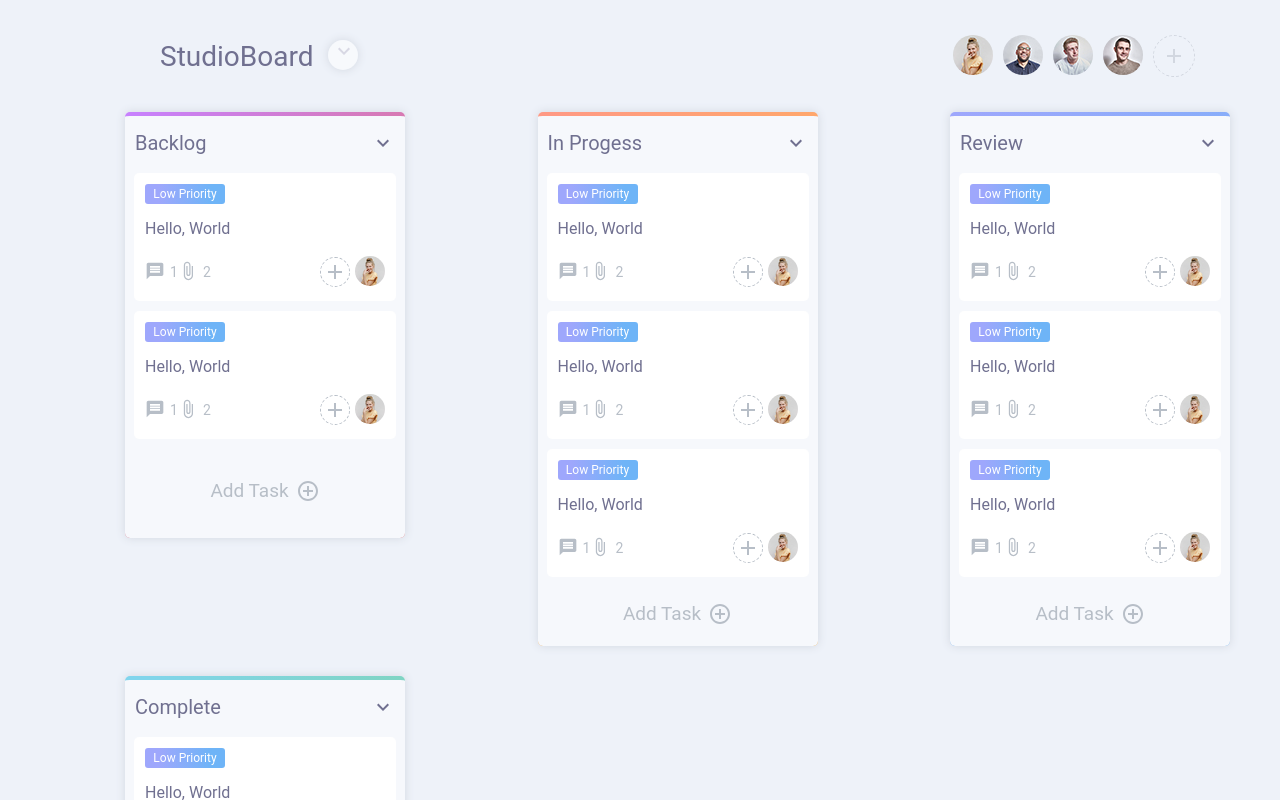
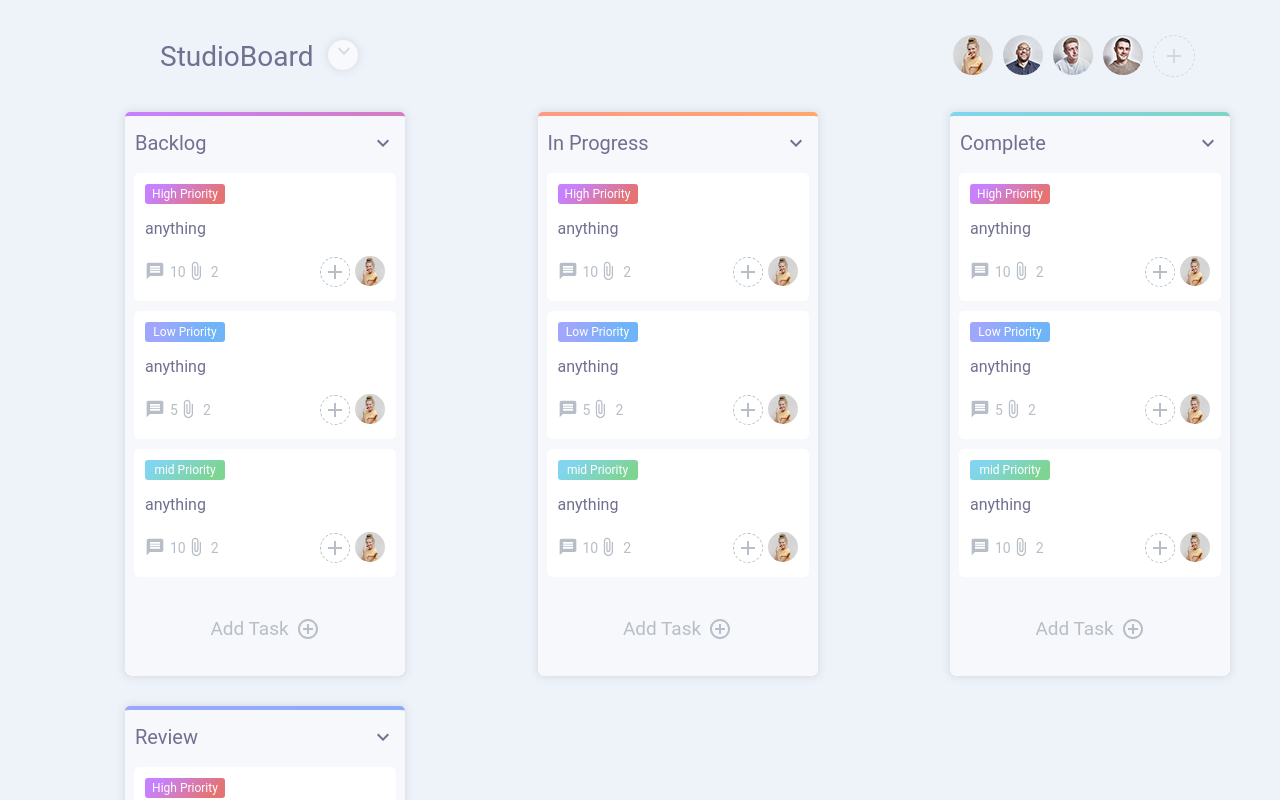
Before and after one commit to VipinKumar1310/Studio-Board-Kanban-Dashboard, a React (Create React App) app: page / in a window 1280 px wide. Shown: the top 800 px of the page. Built offline with nearby package versions, Linux system fonts and the light colour scheme.

Commit message:
placeholder styling

```diff
--- a/package.json
+++ b/package.json
@@ -11,6 +11,7 @@
     "@testing-library/jest-dom": "^5.16.5",
     "@testing-library/react": "^13.4.0",
     "@testing-library/user-event": "^13.5.0",
+    "classnames": "^2.3.2",
     "react": "^18.2.0",
     "react-beautiful-dnd": "^13.1.1",
     "react-dnd": "^16.0.1",
--- a/src/App.js
+++ b/src/App.js
@@ -12,9 +12,11 @@ import avatar1 from './resources/avatar1.jpg'
 import avatar2 from './resources/avatar2.jpg'
 import avatar3 from './resources/avatar3.jpg'
 import avatar4 from './resources/avatar4.jpg'
+import Board from './components/Board'
+import AddButton from './components/AddButton'
 
 
-const App = () => {
+const App = (props) => {
   const [isActive, setIsActive] = useState(true)
   const [icon, setIcon] = useState('down');
 
@@ -27,6 +29,30 @@ const App = () => {
   const handleMainClick = (e) => {
     e.stopPropagation();
   }
+
+
+  const [boardList, setBoardList] = useState([
+    {
+      id: "101",
+      cardText: "Backlog",
+      style: "backlog-color",
+    },
+    {
+      id: "102",
+      cardText: "In Progress",
+      style: "in-progress-color",
+    },
+    {
+        id: "103",
+        cardText: "Complete",
+        style: "complete-color",
+      },
+      {
+        id: "104",
+        cardText: "Review",
+        style: "review-color",
+      },
+  ])
 
   return (
     <div className='app'>
@@ -46,7 +72,7 @@ const App = () => {
             <div className='kanban__nav-avs-add'>
               <div className='kanban__nav-avs-invite'>
                 <form>
-                  <input type='small' placeholder='invite email' className='invite-email'/>
+                  <input type='small' placeholder='invite email' className='invite-email' />
                     <button className='invite-btn'>Send</button>
                 </form>
               </div>
@@ -59,12 +85,11 @@ const App = () => {
         {isActive && (
           <section>
           <div className='kanban__main-wrapper' onClick={handleMainClick}>
-             <Backlog/>
-             <InProgress/>
-             <Review/>
-             <Complete/>
+          {boardList.map((task, index) => {
+          return <Board key={index} data={task} />
+         })}
           </div>
-          <div className='kanban__main-add-btn'></div>
+          <AddButton/>
           </section>
         )}
           </div>
--- /dev/null
+++ b/src/components/AddButton.js
@@ -0,0 +1,49 @@
+import React, { useState } from 'react';
+import './style/AddButton.css';
+import Add from '@mui/icons-material/Add';
+import Done from '@mui/icons-material/Done';
+
+const AddButton = () => {
+  const [isActive, setIsActive] = useState(false);
+  const [icon, setIcon] = useState('add');
+
+  const handleArrowClick = (e) => {
+    e.stopPropagation();
+    setIsActive(!isActive);
+    setIcon(icon === 'add' ? 'done' : 'add');
+  };
+
+  const handleMainClick = (e) => {
+    e.stopPropagation();
+  };
+
+  return (
+    <div>
+      <div className='kanban__main-add-btn' onClick={handleArrowClick}>
+        <i className='material-icons'>{icon === 'add' ? <Add/> : <Done/>}</i>
+      </div>
+      {isActive && (
+        <section>
+          <div className='kanban__main-select' onClick={handleMainClick}>
+            <div className='main-select'>
+              <div className='select-wrapper-main'>
+                <div className='select-text-main'>Add Reports</div>
+                <div className='select-event-note-main'>
+                  <i className='material-icons'>dashboard</i>
+                </div>
+              </div>
+              <div className='select-wrapper'>
+                <div className='select-text'>Add Scheduled task</div>
+                <div className='select-event-note'>
+                  <i className='material-icons'>event_note</i>
+                </div>
+              </div>
+            </div>
+          </div>
+        </section>
+      )}
+    </div>
+  );
+};
+
+export default AddButton;
--- a/src/components/AddForm.js
+++ b/src/components/AddForm.js
@@ -1,98 +1,134 @@
-import { useState} from 'react'
-import React from 'react'
-import './style/AddForm.css'
-import user from '../resources/avatar2.jpg'
-import { AddCircleOutline } from '@mui/icons-material'
+import { useState } from 'react';
+import React from 'react';
+import './style/AddForm.css';
+import user from '../resources/avatar2.jpg';
+import { AddCircleOutline } from '@mui/icons-material';
 import RemoveCircleOutline from '@mui/icons-material/RemoveCircleOutline';
 
-const AddForm = ({setTaskList, taskList}) => {
-    const [isAdding, setIsAdding ] = useState(false)
-    const [cardText, setCardText] = useState('')
+const AddForm = (props) => {
+  const [isAdding, setIsAdding] = useState(false);
+  const [cardText, setCardText] = useState('');
+  const [priority, setPriority] = useState('');
+  const [style, setStyle] = useState('');
   const [icon, setIcon] = useState('add');
 
-    const handleAdd = () => {
-        setTaskList([...taskList, {'cardText': cardText}])
-        setCardText('')
+  const handleAdd = e => {
+    e.preventDefault();
+    props.setTaskList([...props.taskList, { cardText: cardText, priority: priority, style: style }]);
+    setIsAdding(false);
+    setIcon('add');
+    setPriority('');
+    setCardText('');
+  };
+
+  const handleText = e => {
+    setCardText(e.target.value);
+  };
+
+  const handlePriority = e => {
+    setPriority(e.target.alt);
+    setStyle(e.target.value)
   }
+  const handleAddClick = e => {
+    e.stopPropagation();
+    setIcon(icon === 'add' ? 'remove' : 'add');
+  };
 
-    const handleAddClick = (e) => {
-         e.stopPropagation();
-        setIcon(icon === 'add' ? 'remove' : 'add')
-      }
   const handleRemoveClick = (e) => {
     e.stopPropagation();
+  };
+
+  const Validity = () => {
+    return priority.length > 0 && cardText.length >= 5
   }
 
   return (
     <div>
       <div onClick={handleAddClick}>
-    <div className='card-wrapper__footer' onClick={() => { setIsAdding(!isAdding);}}>
+        <div
+          className='card-wrapper__footer'
+          onClick={() => {
+            setIsAdding(!isAdding);
+          }}
+        >
           <div className='add-task'>Add Task</div>
           <div className='add-task-ico'>
-                <i className='material-icons'>{icon === 'add' ? <AddCircleOutline/> : <RemoveCircleOutline/>  }</i>
+            <i className='material-icons'>
+              {icon === 'add' ? <AddCircleOutline /> : <RemoveCircleOutline />}
+            </i>
           </div>
         </div>
       </div>
 
-        {
-            isAdding &&
+      {isAdding && (
         <div onClick={handleRemoveClick}>
-                <form className="add-card-form add-card-form-true">
-            <div className="add-card-form__header">
-              <div className="form__low-pr">
+          <form className='add-card-form add-card-form-true'>
+            <div className='add-card-form__header' >
+              <div className='form__low-pr' onClick={handlePriority}>
                 <input
-                className="form__checkbox"
-                type="radio"
-                name="priority"
-                alt="Low Priority"
-                value="card-color-low"/>
-                  <label className="form__label" for="Low Priority">Low Priority</label>
+                  className='form__checkbox'
+                  type='radio'
+                  name='priority'
+                  alt='Low Priority'
+                  value='card-color-low'
+                />
+                <label className='form__label' for='Low Priority'>
+                  Low Priority
+                </label>
               </div>
-                  <div className="form__med-pr">
+              <div className='form__med-pr' onClick={handlePriority}>
                 <input
-                    className="form__checkbox"
-                    type="radio"
-                    name="priority"
-                    alt="Med Priority"
-                    value="card-color-med"/>
-                      <label className="form__label" for="Med Priority">Med Priority</label>
+                  className='form__checkbox'
+                  type='radio'
+                  name='priority'
+                  alt='Med Priority'
+                  value='card-color-med'
+                />
+                <label className='form__label' for='Med Priority'>
+                  Med Priority
+                </label>
               </div>
-                      <div className="form__high-pr">
+              <div className='form__high-pr' onClick={handlePriority}>
                 <input
-                        className="form__checkbox"
-                        type="radio"
-                        name="priority"
-                        alt="High Priority"
-                        value="card-color-high"/>
-                          <label className="form__label" for="High Priority">High Priority</label>
+                  className='form__checkbox'
+                  type='radio'
+                  name='priority'
+                  alt='High Priority'
+                  value='card-color-high'
+                />
+                <label className='form__label' for='High Priority'>
+                  High Priority
+                </label>
               </div>
             </div>
             <textarea
-                          minLength={5}
-                          className="add-card-form__main-error add-card-form__main"
-                          type="text"
-                          placeholder="Write your task">
-                          </textarea>
-                          <div className="add-card-form__footer">
-                            <div className="form__footer">
-                              <div className="form__footer-av">
-                                <img src={user}/>
+              className='add-card-form__main-error add-card-form__main'
+              type='text'
+              placeholder='Write your task'
+              onChange = {handleText}
+            ></textarea>
+            <div className='add-card-form__footer'>
+              <div className='form__footer'>
+                <div className='form__footer-av'>
+                  <img src={user} />
                 </div>
-                                  <div className="attach-ico">
-                                    <i className="material-icons">attach_file</i>
+                <div className='attach-ico'>
+                  <i className='material-icons'>attach_file</i>
                 </div>
               </div>
               <input
-                                    className="form-add-btn"
-                                    type="submit"
-                                    value="Add"
-                                    onClick={handleAdd}/>
+                className='form-add-btn'
+                type='submit'
+                value='Add'
+                onClick={handleAdd}
+                disabled={!Validity()}
+              />
             </div>
           </form>
         </div>
-        }
+      )}
     </div>
-  )
-}
+  );
+};
 
-export default AddForm
+export default AddForm;
--- a/src/components/Backlog.js
+++ b/src/components/Backlog.js
@@ -18,22 +18,29 @@ const Backlog = () => {
 
   const [taskList, setTaskList] = useState([
     {
+      id: "ab",
       cardText: "anything",
-      priority: "Low Priority"
+      priority: "Low Priority",
+      style: "card-color-high",
+      comments: 10
     },
     {
+      id: "cd",
       cardText: "anything",
-      priority: "Low Priority"
+      priority: "Low Priority",
+      style: "card-color-low",
+      comments: 5
     },
   ])
 
-  const handleDeleteCard = (index) => {
+  const handleDeleteCard = (id) => {
     const updatedTaskList = [...taskList]
-    updatedTaskList.splice(index,1)
+    for(let i=0; i< updatedTaskList.length; i++){
+      let obj = updatedTaskList[i];
+      if(obj.id === id) updatedTaskList.splice(i, 1)
+    }
     setTaskList(updatedTaskList);
   }
-
-
 
   return (
     <div className='card-wrapper backlog-color'>
@@ -46,7 +53,7 @@ const Backlog = () => {
         {showDropdown && (
          <div className='cards' >
          {taskList.map((task, index) => {
-          return <Card key={index} text={task.cardText} priortiy={task.priority} onDelete={handleDeleteCard}/>
+          return <Card key={index} data={task} onDelete={handleDeleteCard}/>
          })}
 
           <div className='card-wrapper__footer'>
--- /dev/null
+++ b/src/components/Board.js
@@ -0,0 +1,79 @@
+import React, {useState} from 'react'
+import './style/Block.css'
+import Card from './Card'
+import AddForm from './AddForm'
+import KeyboardArrowDownIcon from '@mui/icons-material/KeyboardArrowDown'
+import KeyboardArrowRightIcon from '@mui/icons-material/KeyboardArrowRight'
+import classNames from 'classnames'
+
+
+const Board = (props) => {
+
+    const [showDropdown, setShowDropdown] = useState(true);
+  const [icon, setIcon] = useState('down');
+
+  const handleDropdownClick = () => {
+    setShowDropdown(!showDropdown);
+    setIcon(icon === 'down' ? 'right' : 'down')
+  };
+
+
+    const [taskList, setTaskList] = useState([
+        {
+          id: "ab",
+          cardText: "anything",
+          priority: "High Priority",
+          style: "card-color-high",
+          comments: 10
+        },
+        {
+          id: "cd",
+          cardText: "anything",
+          priority: "Low Priority",
+          style: "card-color-low",
+          comments: 5
+        },
+        {
+            id: "ef",
+            cardText: "anything",
+            priority: "mid Priority",
+            style: "card-color-mid",
+            comments: 10
+          },
+      ])
+
+      const handleDeleteCard = (id) => {
+        const updatedTaskList = [...taskList]
+        for(let i=0; i< updatedTaskList.length; i++){
+          let obj = updatedTaskList[i];
+          if(obj.id === id) updatedTaskList.splice(i, 1)
+        }
+        setTaskList(updatedTaskList);
+      }
+
+      const style = classNames('card-wrapper', props.data?.style);
+
+  return (
+    <div className={style}>
+        <div className='card-wrapper__header'>
+            <div className='block-name'>{props.data?.cardText}</div>
+            <div className='block-dots' onClick={handleDropdownClick}>
+              <i className='material-icons'>{icon === 'down' ? <KeyboardArrowDownIcon/> : <KeyboardArrowRightIcon/>}</i>
+            </div>
+        </div>
+        {showDropdown && (
+         <div className='cards' >
+         {taskList.map((task, index) => {
+          return <Card key={index} data={task} onDelete={handleDeleteCard}/>
+         })}
+
+          <div className='card-wrapper__footer'>
+            <AddForm setTaskList={setTaskList} taskList={taskList} />
+          </div>
+          </div>
+        )}
+        </div>
+  )
+}
+
+export default Board
--- a/src/components/Card.js
+++ b/src/components/Card.js
@@ -5,29 +5,35 @@ import MessageIcon from '@mui/icons-material/Message';
 import AttachFileIcon from '@mui/icons-material/AttachFile';
 import Add from '@mui/icons-material/Add';
 import Clear from '@mui/icons-material/Clear';
+import classNames from 'classnames';
+// import drag from './drag';
 
-const Card = ({onDelete}) => {
+const Card = (props) => {
 
-
+    const style = classNames('card-container-color', props.data?.style);
+    // const []
+    const detectDrag = e => {
+        // alert(e.target.className)
+    }
     return (
-        <div className='card' draggable='true'>
+        <div className='card' draggable='true' onDragStart={detectDrag}>
             <div className='card__header'>
-          <div className='card-container-color card-color-low'>
-              <div className='card__header-priority'>Low Priority</div>
+          <div className={style}>
+              <div className='card__header-priority'>{props.data?.priority}</div>
               </div>
-              <div className='card__header-clear ' onClick={onDelete}>
+              <div className='card__header-clear ' id={props.data?.id} onClick={() => props.onDelete(props.data.id)}>
                   <i className='material-icons'><Clear fontSize='small'/></i>
 
           </div>
           </div>
-          <div className='card__text'>Hello, World</div>
+          <div className='card__text'>{props.data?.cardText}</div>
           <div className='card__menu'>
           <div className='card__menu-left'>
               <div className='comments-wrapper'>
                   <div className='comments-ico'>
                       <i className='material-icons'><MessageIcon fontSize='small'/></i>
                   </div>
-                  <div className='comments-num'>1</div>
+                  <div className='comments-num'>{props.data?.comments}</div>
               </div>
               <div className='attach-wrapper'>
                   <div className='attach-ico'>
--- a/src/components/InProgress.js
+++ b/src/components/InProgress.js
@@ -14,6 +14,7 @@ const InProgress = () => {
     setShowDropdown(!showDropdown);
     setIcon(icon === 'down' ? 'right' : 'down')
   };
+
 
   return (
     <div className='card-wrapper in-progress-color' >
--- /dev/null
+++ b/src/components/style/AddButton.css
@@ -0,0 +1,93 @@
+.kanban__main-add-btn {
+    border-radius: 80px;
+    width: 50px;
+    height: 50px;
+    position: absolute;
+    top: 91%;
+    left: 94%;
+    cursor: pointer;
+    background: linear-gradient(45deg, #9ea7fc 0%, #65b6f7 100%);
+    box-shadow: 0px 0px 20px 0px #9ea7fc;
+    transition: 0.4s;
+  }
+  .kanban__main-add-btn :hover{
+    box-shadow: 0px 0px 40px 0px #9ea7fc;
+    transition: 0.4s;
+  }
+  .kanban__main-add-btn i {
+    font-size: 25px;
+    position: absolute;
+    top: 12.5px;
+    left: 12.5px;
+    color: var(--colorWhite);
+  }
+  .kanban__main-select {
+    display: flex;
+  }
+  .main-select {
+    position: absolute;
+    display: flex;
+    flex-direction: column;
+    top: 78%;
+    left: 83.6%;
+    width: 180px;
+  }
+  .select-wrapper-main {
+    display: flex;
+    justify-content: flex-end;
+    align-items: center;
+    margin-bottom: 12px;
+    cursor: pointer;
+  }
+  .select-text-main {
+    box-shadow: 0px 0px 10px 0px #d2d7e0;
+    background-color: #f6f8fc;
+    border-radius: 5px;
+    color: var(--colorName);
+    padding: 3px 10px;
+    font-size: 13px;
+    height: 18px;
+    margin-right: 10px;
+  }
+  .select-event-note-main {
+    width: 35px;
+    height: 35px;
+    background-color: #ff9985;
+    border-radius: 25px;
+    display: flex;
+    justify-content: center;
+    align-items: center;
+  }
+  .select-event-note-main i {
+    color: var(--colorWhite);
+    font-size: 18px;
+  }
+  .select-wrapper {
+    display: flex;
+    justify-content: space-between;
+    align-items: center;
+    margin-bottom: 12px;
+    cursor: pointer;
+  }
+  .select-text {
+    box-shadow: 0px 0px 10px 0px #d2d7e0;
+    background-color: #f6f8fc;
+    border-radius: 5px;
+    color: var(--colorName);
+    padding: 3px 10px;
+    font-size: 13px;
+    height: 18px;
+  }
+  .select-event-note {
+    width: 35px;
+    height: 35px;
+    background-color: #e57373;
+    border-radius: 25px;
+    display: flex;
+    justify-content: center;
+    align-items: center;
+  }
+  .select-event-note i {
+    color: var(--colorWhite);
+    font-size: 18px;
+  }
--- a/src/components/style/AddForm.css
+++ b/src/components/style/AddForm.css
@@ -202,3 +202,7 @@ textarea:focus-visible {
 :focus-visible {
     outline: -webkit-focus-ring-color auto 1px;
 }
+textarea::placeholder {
+    font-style: italic;
+    color: #b7bec7;
+  }
--- a/src/components/style/Card.css
+++ b/src/components/style/Card.css
@@ -28,6 +28,12 @@
 .card-color-low {
     background: linear-gradient(90deg, #9ea7fc 17%, #6eb4f7 83%);
 }
+.card-color-high {
+    background: linear-gradient(138.6789deg, #c781ff 17%, #e57373 83%);
+}
+.card-color-mid{
+    background: linear-gradient(138.6789deg, #81d5ee 17%, #7ed492 83%);
+}
 .card__header-priority{
     color: var(--colorWhite);
     font-size: 12px;
@@ -38,10 +44,14 @@
     margin: 10px 10px 0 0;
     cursor: pointer;
     font-size: 18px;
-   opacity: 0;
+    display: none;
 }
+.card__header-clear:hover{
+    color: var(--colorLogo)
+}
+
 .card :hover .card__header-clear{
-    opacity: initial;
+    display: flex;
 }
 .card__text{
     color: var(--colorName);
```
Also changed, not shown: src/App.css (+4 -18 lines), 1 other file (tests, documents, lock files or other folders). Lines whose indentation alone changed are shown as unchanged.
